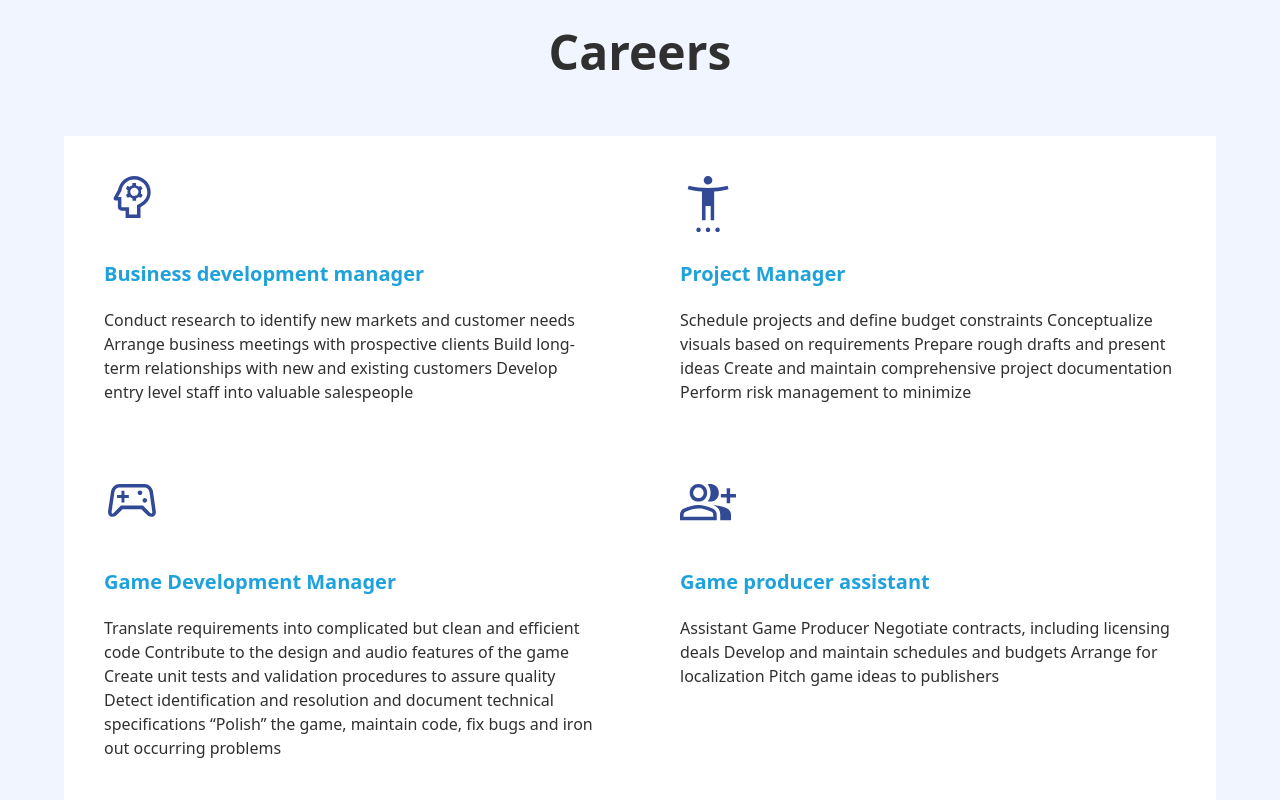
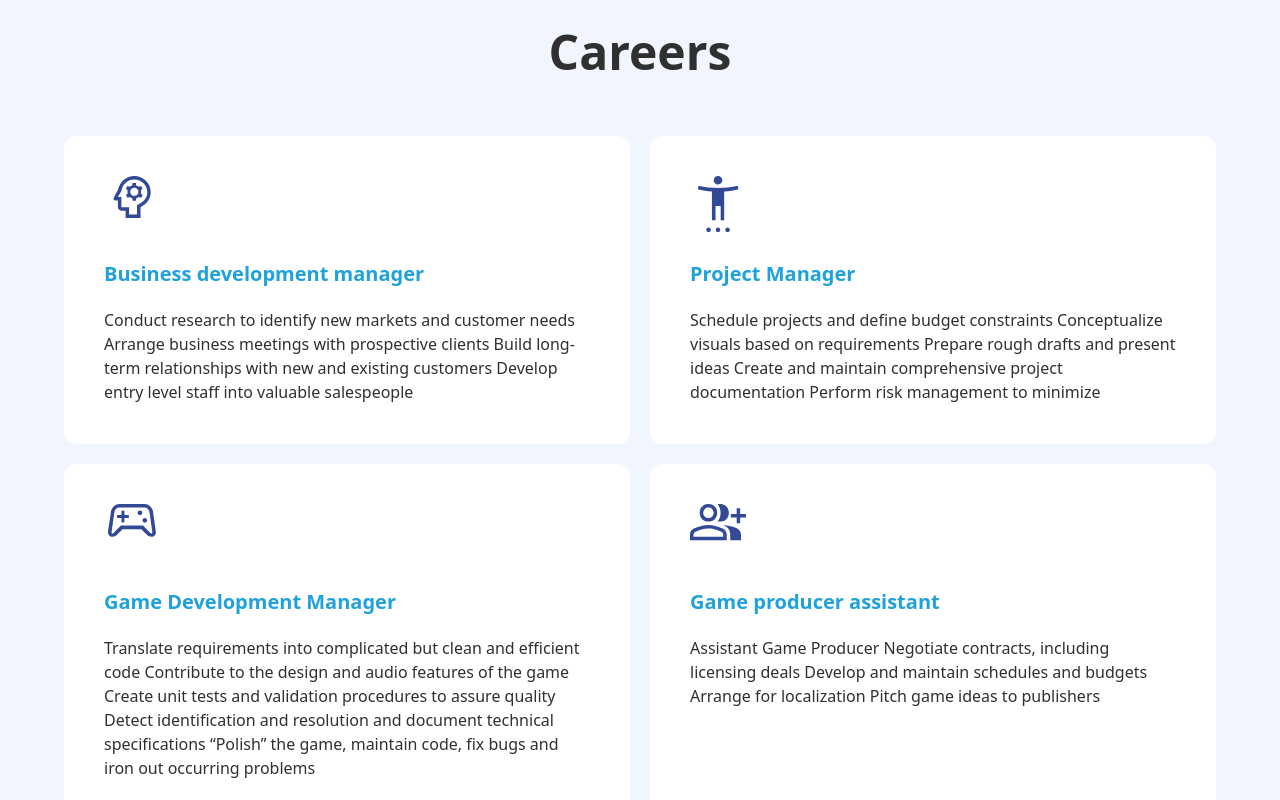
Before and after one commit to zelix-io/web, a Next.js app: page / in a window 1280 px wide. Shown: the part 7880-8680 px from the top of the page. Built offline with nearby package versions, Linux system fonts and the light colour scheme.

Commit message:
Update Career.tsx

```diff
--- a/src/components/main/Career.tsx
+++ b/src/components/main/Career.tsx
@@ -65,10 +65,10 @@ const Career: React.FunctionComponent<ICareerProps> = (props) => {
             Join our quest to increase the Freedom of Money
           </p> */}
           <div className="mt-5">
-            <div className="grid grid-cols-1 md:grid-cols-2">
+            <div className="grid grid-cols-1 md:grid-cols-2 gap-5">
               {careerInfos.map((item, i) => (
                 <figure
-                  className="flex p-10 gap-5 bg-white"
+                  className="flex p-10 gap-5 bg-white rounded-xl"
                   key={`Career_${i}`}
                 >
                   <div className="flex flex-col items-start text-left gap-5">
```
